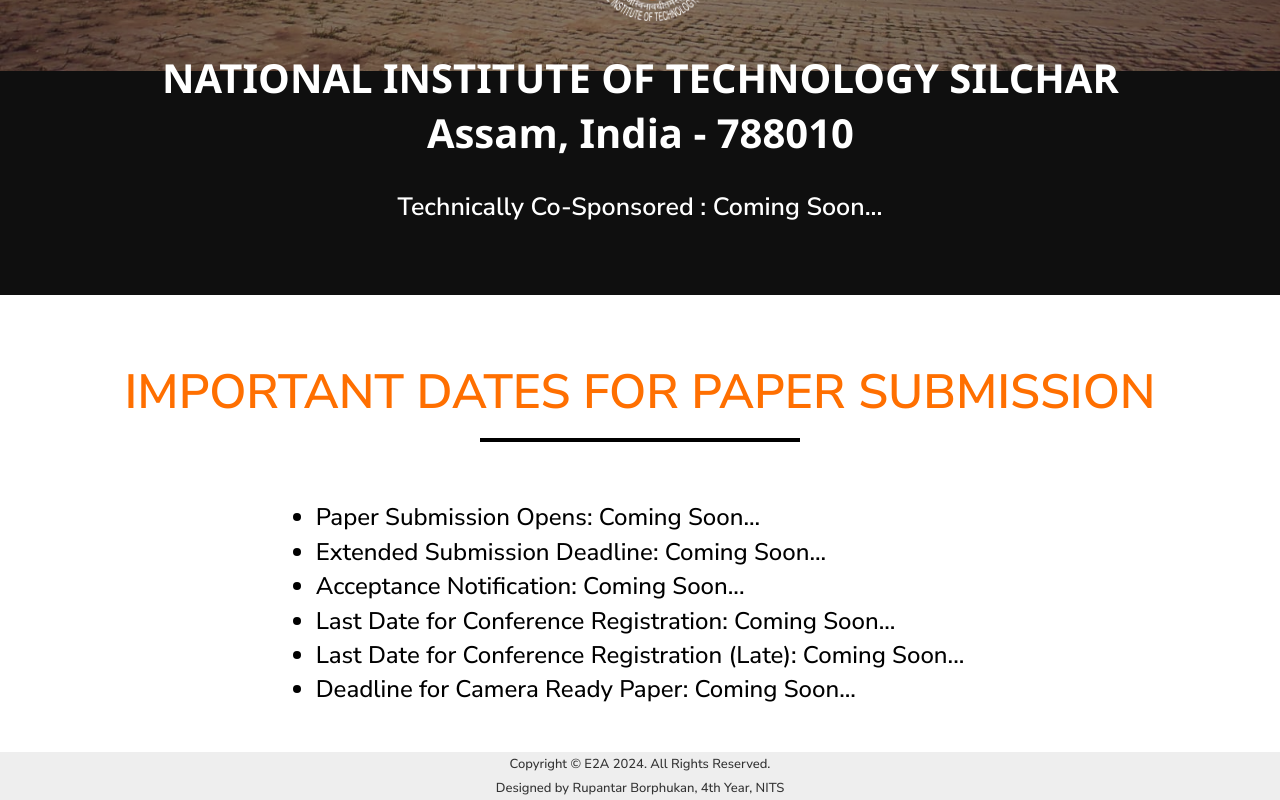
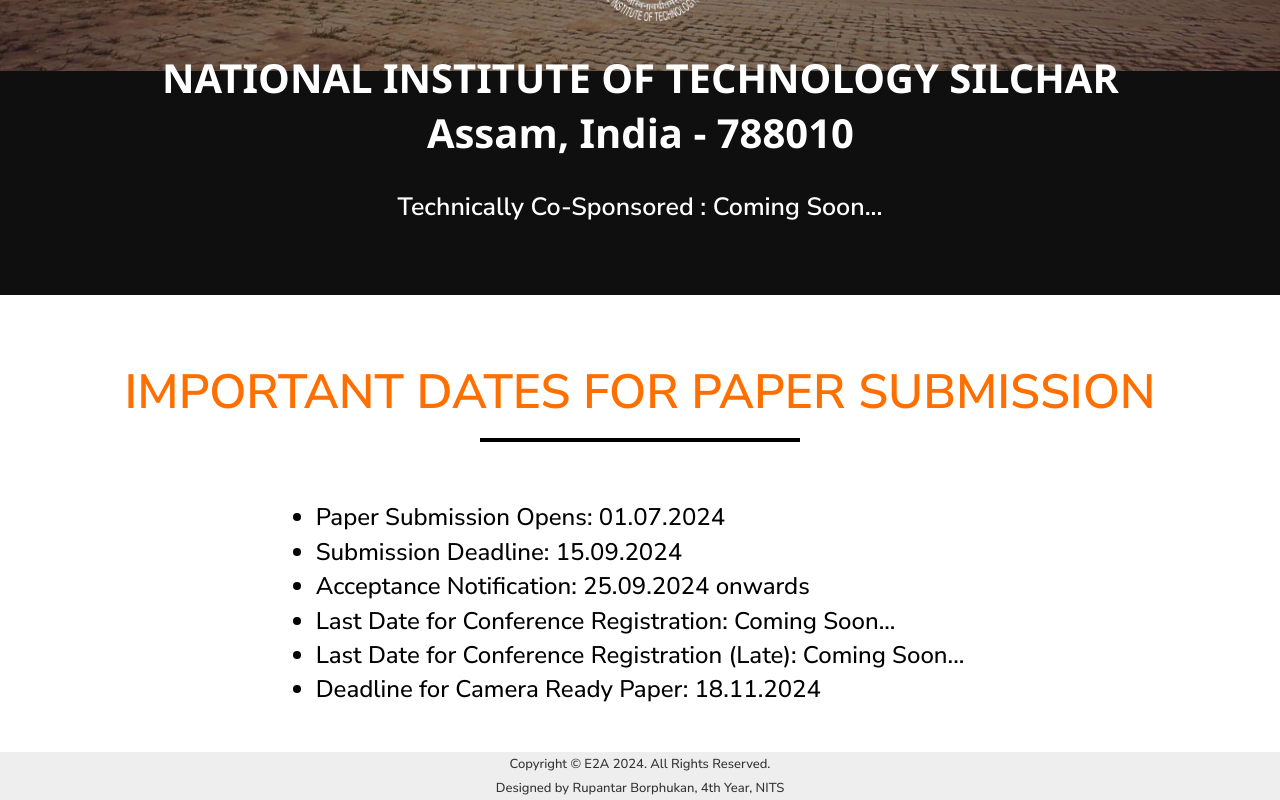
Before and after one commit to Rupantar-Borphukan/e2a2024, a React (Vite) app: page /important-dates in a window 1280 px wide. Shown: the part 505-1305 px from the top of the page. Built offline with nearby package versions, Linux system fonts and the light colour scheme; grey boxes are pictures that could not be loaded; a web font is replaced by a local one.

Commit message:
Update ImportantDates.jsx

```diff
--- a/src/pages/ImportantDates.jsx
+++ b/src/pages/ImportantDates.jsx
@@ -25,19 +25,19 @@
             style={{ textAlign: "start", fontSize: "1.5rem" }}
             className="mtb-1"
           >
-            Paper Submission Opens: Coming Soon...
+            Paper Submission Opens: 01.07.2024
           </li>
           <li
             style={{ textAlign: "start", fontSize: "1.5rem" }}
             className="mtb-1"
           >
-            Extended Submission Deadline: <s></s> Coming Soon...
+            Submission Deadline: <s></s> 15.09.2024
           </li>
           <li
             style={{ textAlign: "start", fontSize: "1.5rem" }}
             className="mtb-1"
           >
-            Acceptance Notification: Coming Soon...
+            Acceptance Notification:  25.09.2024 onwards
           </li>
           <li
             style={{ textAlign: "start", fontSize: "1.5rem" }}
@@ -55,7 +55,7 @@
             style={{ textAlign: "start", fontSize: "1.5rem" }}
             className="mtb-1"
           >
-            Deadline for Camera Ready Paper: Coming Soon...
+            Deadline for Camera Ready Paper: 18.11.2024
           </li>
           {/* <li style={{textAlign: "start", fontSize: "1.5rem"}} className='mtb-1'>
             Deadline For Final Paper: 15.11.2022
```
